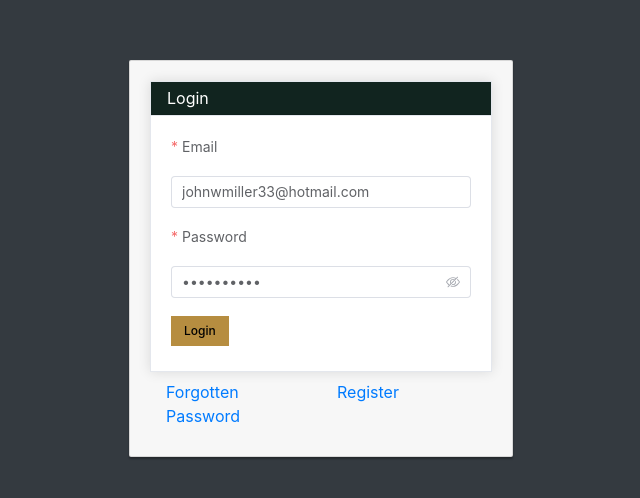
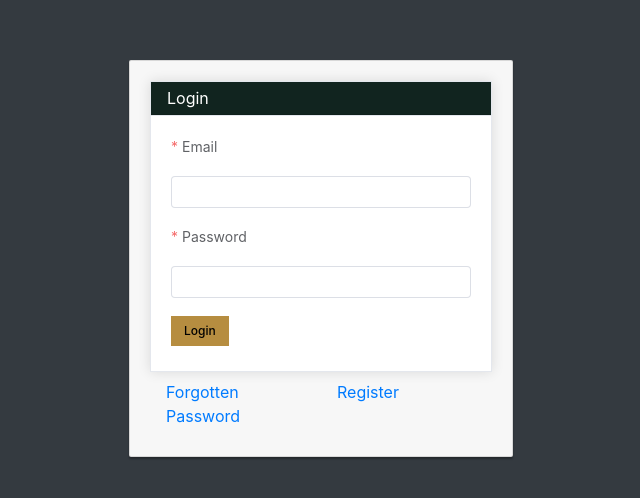
Before and after one commit to HammerheadShark666/swansong-frontend, a Vue app in the folder SwanSong.Vue/: page /login in a window 1280 px wide. Shown: the part 154-652 px from the top of the page, without its empty margins (319-959 px from the left). Built offline with nearby package versions, Linux system fonts and the light colour scheme; the HTML template or start-up script is replaced by a standard one.

Commit message:
Get photo filename from returned api call

```diff
--- a/SwanSong.Vue/src/components/authentication/Login.vue
+++ b/SwanSong.Vue/src/components/authentication/Login.vue
@@ -78,8 +78,8 @@ export default {
 			successful: false,
 			labelPosition: 'top',
 			loginForm: {
-				email: 'johnwmiller33@hotmail.com',
-				password: 'Password#2'
+				email: '',
+				password: ''
 			},
 			rules: {
 				email: [{required: true, message: 'Please input Email', trigger: 'blur'},
--- a/SwanSong.Vue/src/store/album.module.js
+++ b/SwanSong.Vue/src/store/album.module.js
@@ -197,7 +197,7 @@ export const album = {
                 await ajax.post('/albums/album/upload-photo/' + albumId, formData,  {
                     headers: {}
                     }).then(response => {
-                        commit(mutation.SET_ALBUM_PHOTO, response.data);
+                        commit(mutation.SET_ALBUM_PHOTO, response.data.filename);
                         resolve();
                     })
                     .catch(error => {
--- a/SwanSong.Vue/src/store/artist.module.js
+++ b/SwanSong.Vue/src/store/artist.module.js
@@ -203,7 +203,7 @@ export const artist = {
                         headers: {
                             'Content-Type': 'multipart/form-data'
                         }}).then(response => {
-                            commit(mutation.SET_ARTIST_PHOTO, response.data);
+                            commit(mutation.SET_ARTIST_PHOTO, response.data.filename);
                             resolve();
                         }).catch(error => {
                             reject(error.response);
--- a/SwanSong.Vue/src/store/member.module.js
+++ b/SwanSong.Vue/src/store/member.module.js
@@ -235,7 +235,7 @@ export const member = {
                                     'Content-Type': 'multipart/form-data'
                                 }
                                 }).then(response => {
-                                    var photoName = response.data;
+                                    var photoName = response.data.filename;
                                     commit(mutation.SET_MEMBER_PHOTO, { id, photoName});
                                     resolve();
                                 })
```
Also changed, not shown: 2 other files (tests, documents, lock files or other folders).
